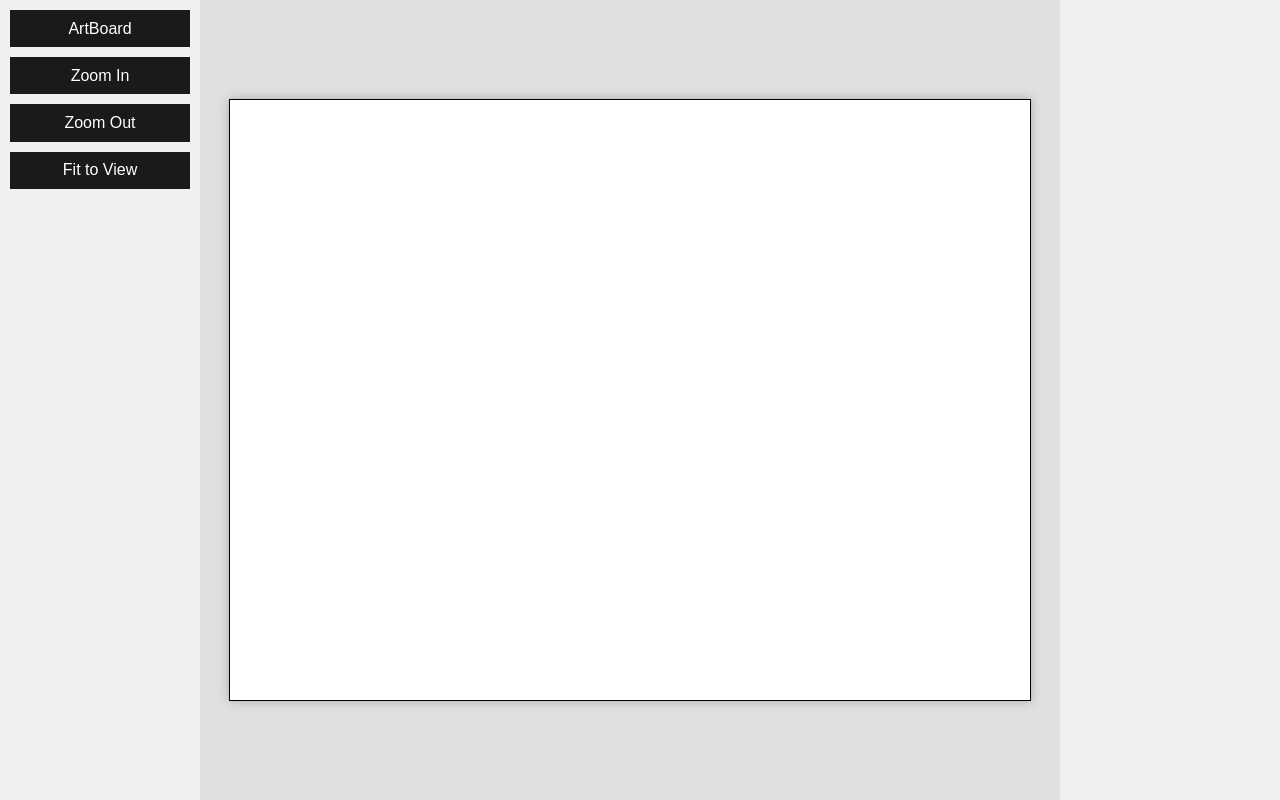
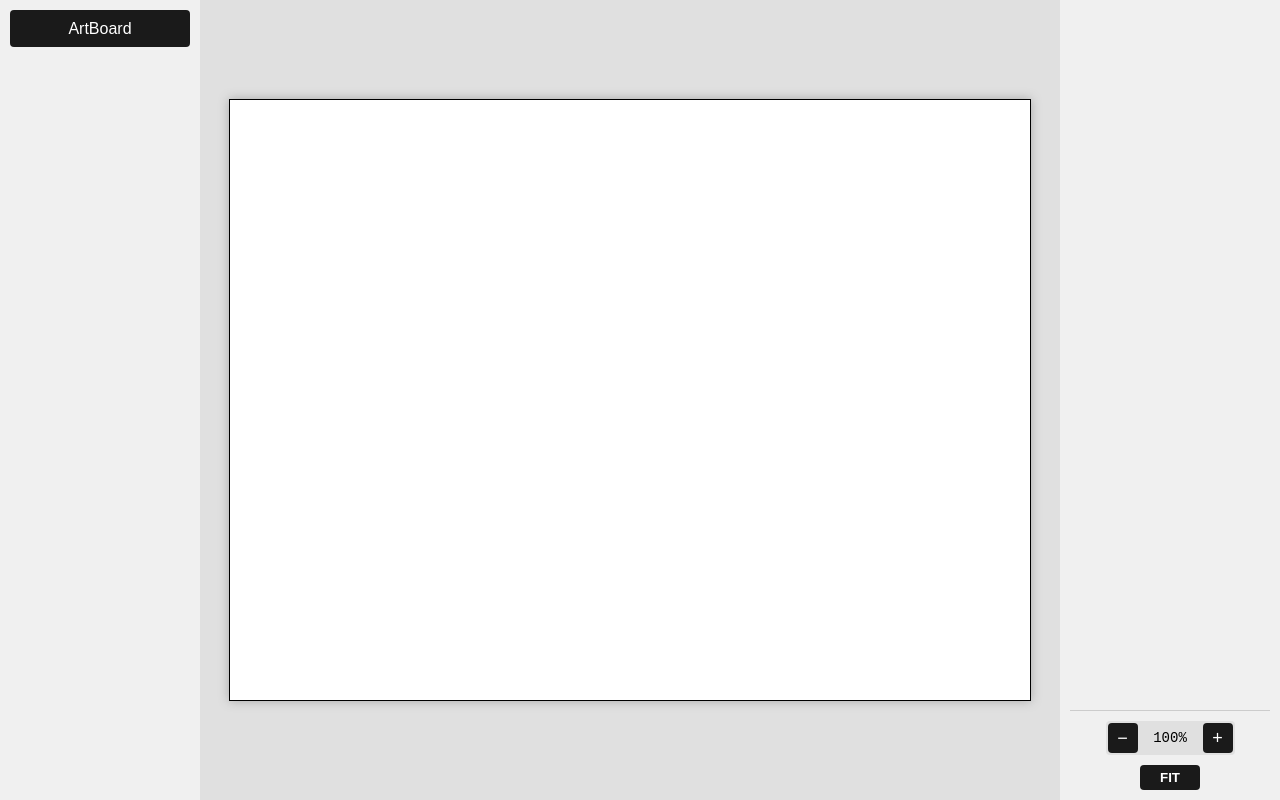
Before and after one commit to Austintastic/ArtMorphix, a React (Vite) app: page /ArtMorphix/app in a window 1280 px wide. Built offline with nearby package versions, Linux system fonts and the light colour scheme.

Commit message:
Zoom Refresh

```diff
--- a/src/assets/styles.css
+++ b/src/assets/styles.css
@@ -57,6 +57,7 @@ body {
       margin-bottom: 10px;
       border: none;
       padding: 0.6em 1.2em;
+      border-radius: 4px;
       font-size: 1em;
       font-weight: 500;
       font-family: inherit;
@@ -106,6 +107,17 @@ body {
       background-color: #f0f0f0;
       padding: 10px;
     }
+
+    .properties-panel {
+      height: 100%;
+      display: flex;
+      flex-direction: column;
+    }
+
+    .properties-content {
+      flex-grow: 1;
+    }
+
     .properties-wrap label {
       display: block;
       margin-bottom: 10px;
@@ -114,3 +126,73 @@ body {
       margin-left: 5px;
       width: 60px;
     }
+
+    .zoom-display {
+      position: absolute;
+      bottom: 30px;
+      left: 10px;
+      right: 10px;
+      padding: 5px;
+      text-align: center;
+      background-color: #e0e0e0;
+      border-radius: 4px;
+    }
+
+    .zoom-controls {
+      border-top: 1px solid #ccc;
+      padding-top: 10px;
+      margin-top: 10px;
+      display: flex;
+      flex-direction: column;
+      gap: 10px;
+      align-items: center;
+    }
+
+    .fit-button {
+      width: 60px;
+      padding: 5px;
+      font-weight: bold;
+      background-color: #1a1a1a;
+      color: white;
+      border: none;
+      border-radius: 4px;
+      cursor: pointer;
+    }
+
+    .zoom-level-control {
+      display: flex;
+      align-items: center;
+      background-color: #e0e0e0;
+      border-radius: 4px;
+      padding: 2px;
+      width: fit-content;
+    }
+
+    .zoom-button {
+      width: 30px;
+      height: 30px;
+      padding: 0;
+      margin: 0;
+      display: flex;
+      align-items: center;
+      justify-content: center;
+      font-size: 18px;
+      border-radius: 4px;
+      background-color: #1a1a1a;
+      color: white;
+      border: none;
+      cursor: pointer;
+    }
+
+    .zoom-button:hover,
+    .fit-button:hover {
+      background-color: #4a90e2;
+    }
+
+    .zoom-level {
+      padding: 0 10px;
+      min-width: 45px;
+      text-align: center;
+      font-family: monospace;
+      font-size: 14px;
+    }
--- a/src/components/PropertiesPanel.jsx
+++ b/src/components/PropertiesPanel.jsx
@@ -1,13 +1,14 @@
 import React from 'react';
 
-function PropertiesPanel({ onUpdate, selected, artboardSize, setArtboardSize }) {
+function PropertiesPanel({ onUpdate, selected, artboardSize, setArtboardSize, zoom, onZoomIn, onZoomOut, onFitToView }) {
   const handleSizeChange = (e) => {
     const { name, value } = e.target;
     setArtboardSize((prev) => ({ ...prev, [name]: parseInt(value) }));
   };
 
   return (
-    <div>
+    <div className="properties-panel">
+      <div className="properties-content">
         {selected === 'artspace' ? (
           <div>
             <h3>ArtBoard</h3>
@@ -32,6 +33,15 @@ function PropertiesPanel({ onUpdate, selected, artboardSize, setArtboardSize })
           </div>
         ) : null}
       </div>
+      <div className="zoom-controls">
+        <div className="zoom-level-control">
+          <button onClick={onZoomOut} className="zoom-button">−</button>
+          <div className="zoom-level">{(zoom * 100).toFixed(0)}%</div>
+          <button onClick={onZoomIn} className="zoom-button">+</button>
+        </div>
+        <button onClick={onFitToView} className="fit-button">FIT</button>
+      </div>
+    </div>
   );
 }
 
--- a/src/components/Toolbar.jsx
+++ b/src/components/Toolbar.jsx
@@ -7,9 +7,6 @@ function Toolbar({ onSelectArtSpace, selected, onZoomIn, onZoomOut, onFitToView
         className={selected === 'artspace' ? 'active' : ''}
         onClick={onSelectArtSpace}
       >ArtBoard</button>
-      <button onClick={onZoomIn}>Zoom In</button>
-      <button onClick={onZoomOut}>Zoom Out</button>
-      <button onClick={onFitToView}>Fit to View</button>
     </div>
   );
 }
--- a/src/pages/AppPage.jsx
+++ b/src/pages/AppPage.jsx
@@ -39,6 +39,7 @@ function AppPage() {
           onZoomIn={handleZoomIn}
           onZoomOut={handleZoomOut}
           onFitToView={handleFitToView}
+          zoom={zoom}
         />
       </div>
       <div className="artspace-wrap">
@@ -58,6 +59,10 @@ function AppPage() {
           selected={selected}
           artboardSize={artboardSize}
           setArtboardSize={setArtboardSize}
+          zoom={zoom}
+          onZoomIn={handleZoomIn}
+          onZoomOut={handleZoomOut}
+          onFitToView={handleFitToView}
         />
       </div>
     </div>
```
Lines whose indentation alone changed are shown as unchanged.
